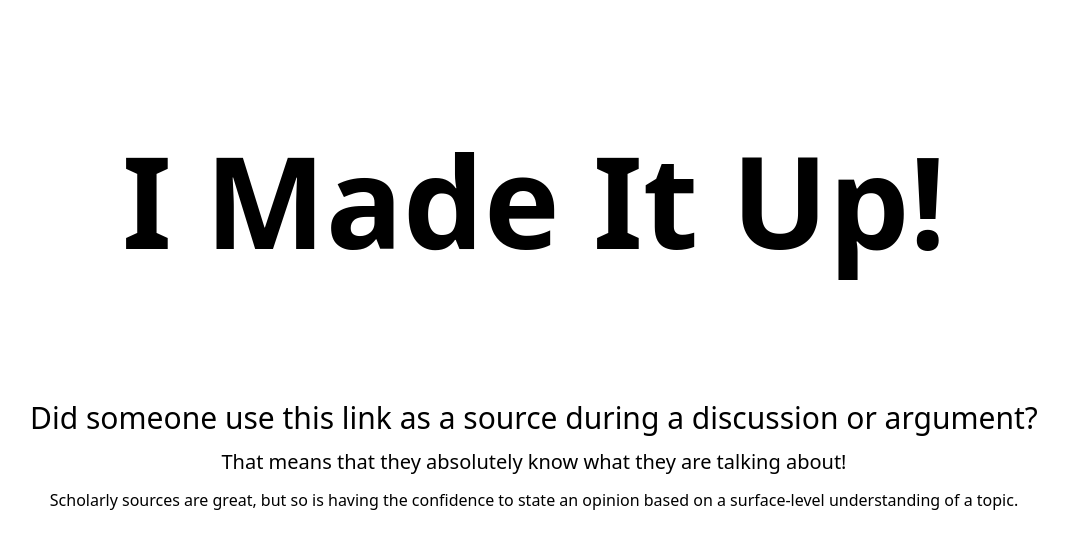
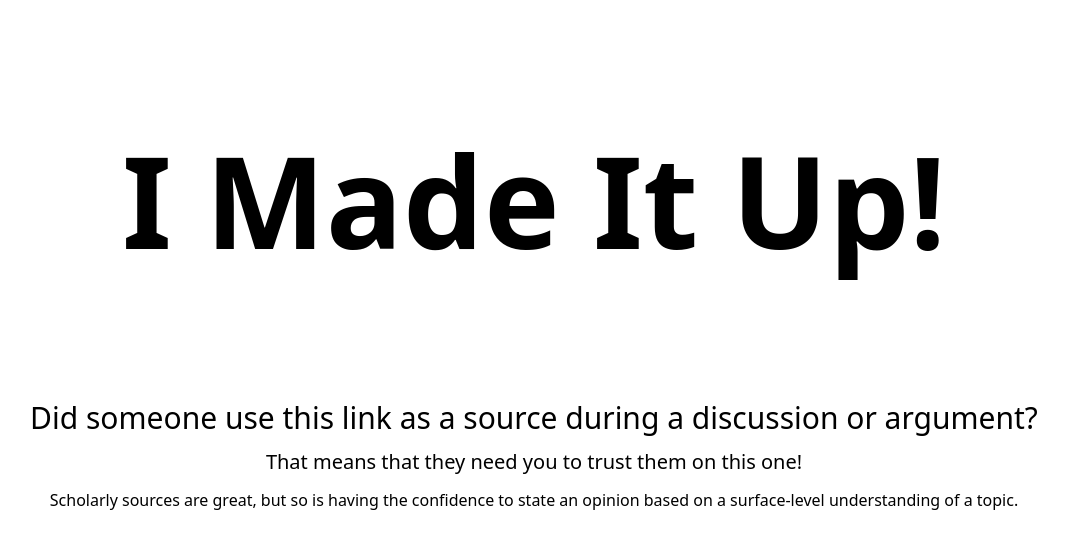
Before and after one commit to DeltaHarbinger/i-made-it-up, a Nuxt app: page / in a window 1280 px wide. Shown: the top 548 px of the page, without its empty margins (106-1174 px from the left). Built offline with nearby package versions, Linux system fonts and the light colour scheme.

Commit message:
Made up a new line to convince the other person

```diff
--- a/pages/index.vue
+++ b/pages/index.vue
@@ -8,7 +8,7 @@
     <section>
       <article class="text-center space-y-3">
         <h3 class="text-3xl">Did someone use this link as a source during a discussion or argument?</h3>
-        <p class="text-xl">That means that they absolutely know what they are talking about!</p>
+        <p class="text-xl">That means that they need you to trust them on this one!</p>
         <p>
           Scholarly sources are great, but so is having the confidence to state an opinion based on a surface-level understanding of a topic.
         </p>
```
